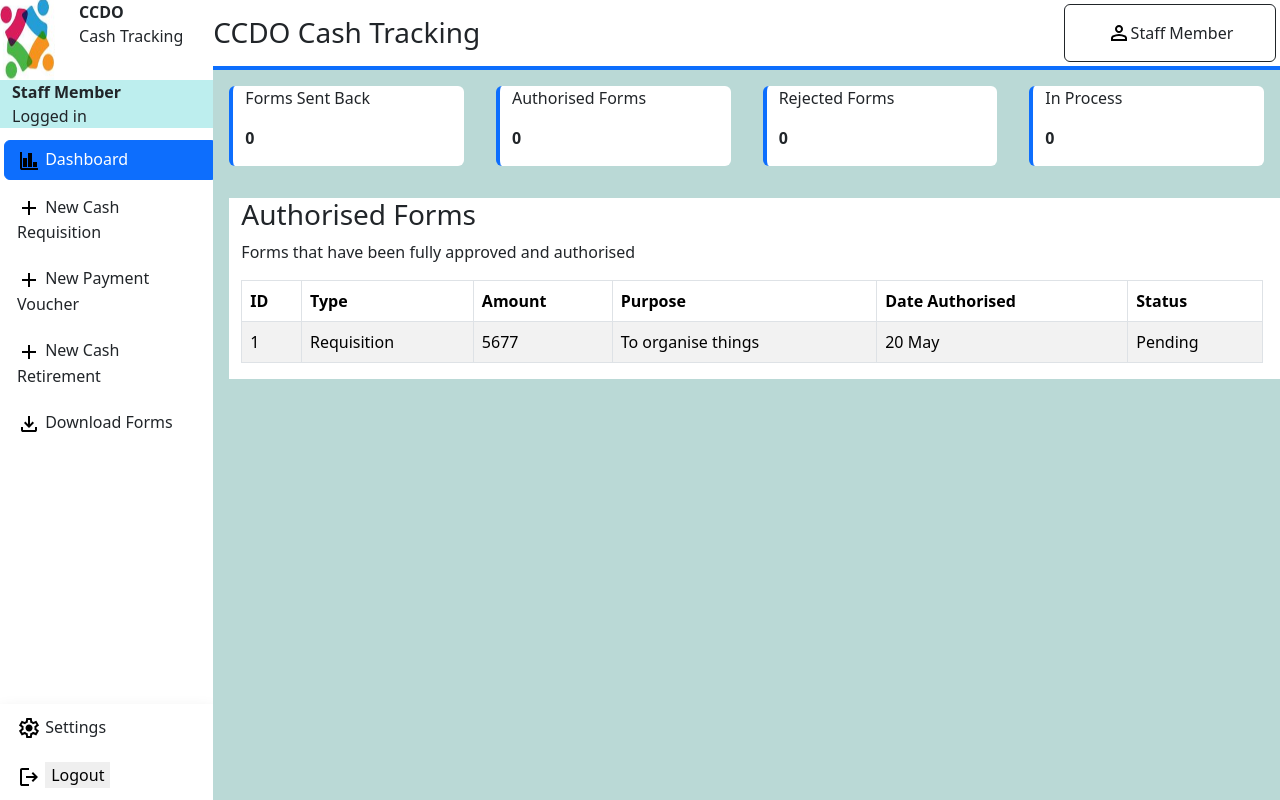
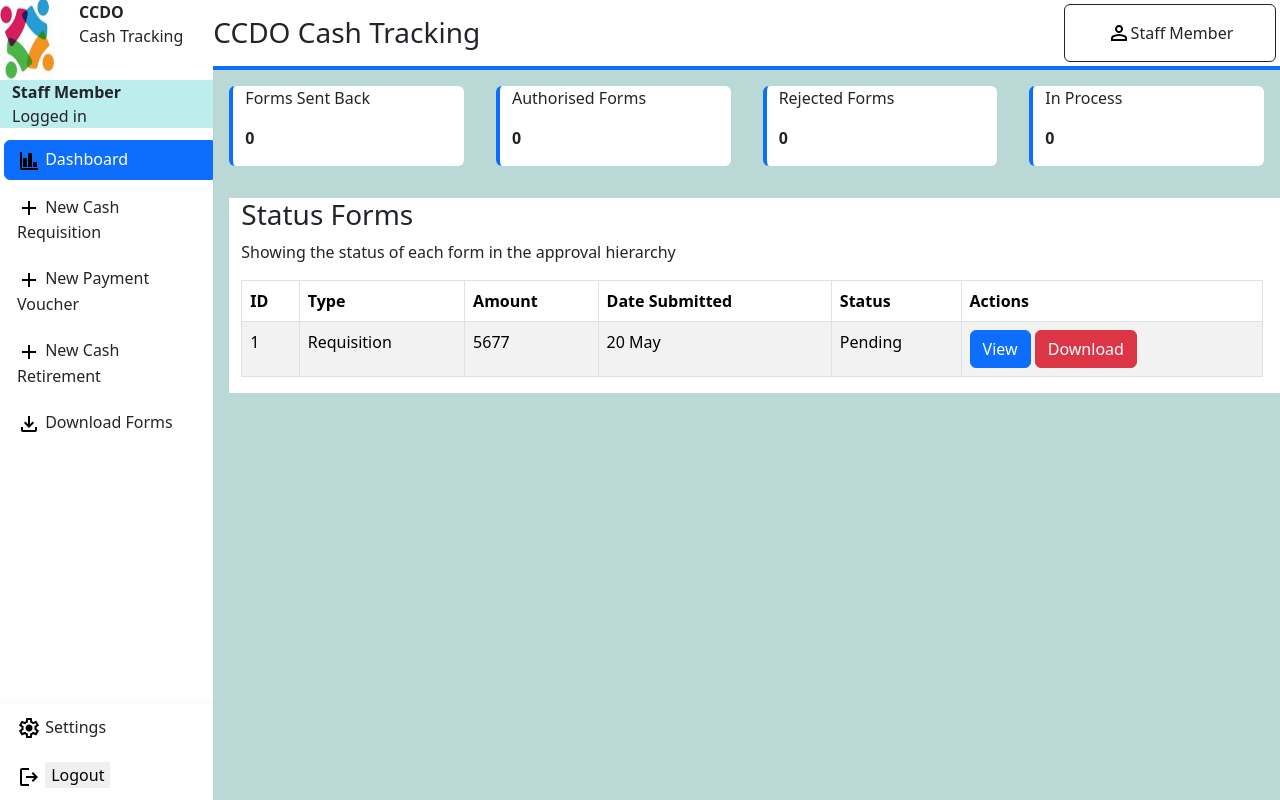
Before and after one commit to FrezerMakina/CashTrackingSystem, a Django app: page /dashboard/ in a window 1280 px wide. Run offline with Django 5.2, Linux system fonts and the light colour scheme; the visitor is signed in with stand-in values (Sample User, id 1); some libraries are stand-ins or nearby versions.

Commit message:
Update dashboard.html
Updated table to have only the necessary columns

```diff
--- a/templates/CashTracker/dashboard.html
+++ b/templates/CashTracker/dashboard.html
@@ -32,17 +32,17 @@
 </div>
 
 <div class="container-fluid table-responsive border-primary bg-white w-100 m-3">
-    <h3>Authorised Forms</h3>
-    <p>Forms that have been fully approved and authorised</p>
+    <h3>Status Forms</h3>
+    <p>Showing the status of each form in the approval hierarchy</p>
     <table class="table table-striped table-bordered table-hover p-0" style="width: 98%;">
         <thead>
             <tr>
                 <th>ID</th>
                 <th>Type</th>
                 <th>Amount</th>
-                <th>Purpose</th>
-                <th>Date Authorised</th>
+                <th>Date Submitted</th>
                 <th>Status</th>
+                <th>Actions</th>
             </tr>
         </thead>
 
@@ -51,9 +51,9 @@
                 <td>1</td>
                 <td>Requisition</td>
                 <td>5677</td>
-                <td>To organise things</td>
                 <td>20 May</td>
                 <td>Pending</td>
+                <td><button class="btn btn-primary">View</button> <button class="btn btn-danger">Download</button></td>
             </tr>
         </tbody>
     </table>
```
